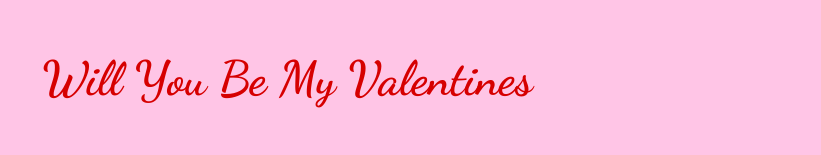
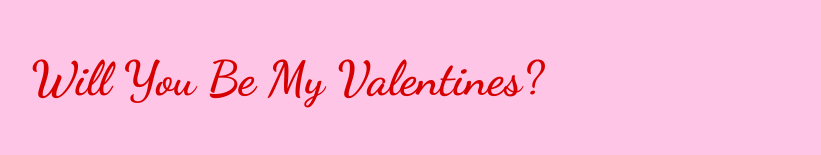
Before and after one commit to kenyounot123/valentines_game, a plain HTML site: page index.html in a window 1280 px wide. Shown: the top 155 px of the page, without its empty margins (288-1109 px from the left). Drawn offline with Linux system fonts and the light colour scheme; grey boxes are pictures that could not be loaded.

Commit message:
Update title

```diff
--- a/index.html
+++ b/index.html
@@ -12,7 +12,7 @@
 <body>
     <div class="row">
         <div class="container">
-            <h1 class="title">Will You Be My Valentines</h1>
+            <h1 class="title">Will You Be My Valentines?</h1>
             <div class="cat-img">
                 <img src="cute_cat.gif" alt="Animated Cat" height=450px;>
             </div>
```
